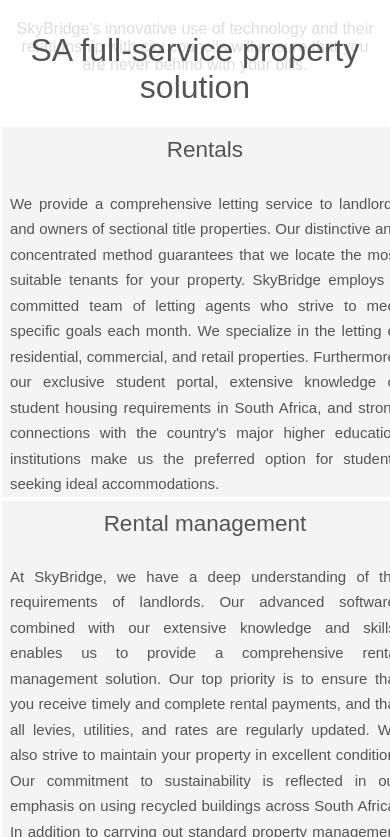
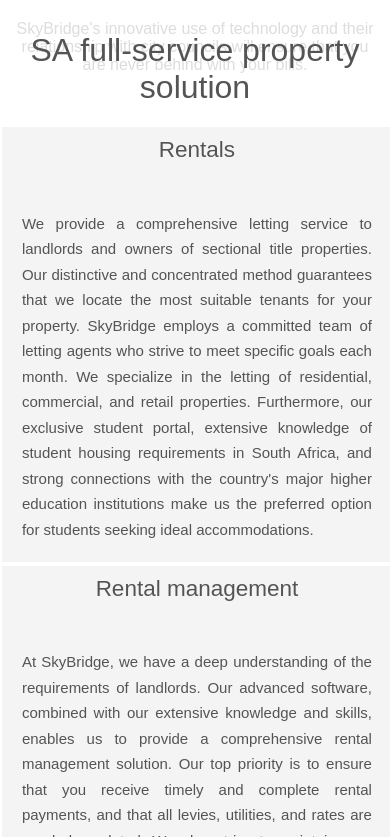
Before and after one commit to Fadiman741/Skybridge-Property-Website, an Angular app: page /aboutus in a window 390 px wide. Shown: the part 1887-2724 px from the top of the page. Built offline with nearby package versions, Linux system fonts and the light colour scheme.

Commit message:
add padding to services

```diff
--- a/src/app/about/about.component.css
+++ b/src/app/about/about.component.css
@@ -2,7 +2,6 @@
     float: left;
     width: 30%;
     margin-bottom: 16px;
-    padding: 0 8px;
     font-family: "P24-SourceSans", Helvetica, Arial, sans-serif;
     font-size: 15px;
 }
@@ -53,7 +52,6 @@
     border-radius: 4px;
     outline: 0;
     display: inline-block;
-    padding: 10px;
     color: white;
     background-color: #f0438e;
     text-align: center;
@@ -203,4 +201,7 @@
     .about-company {
         width: 100%;
     }
+    .description .row p {
+        padding: 20px;
+    }
 }
```
